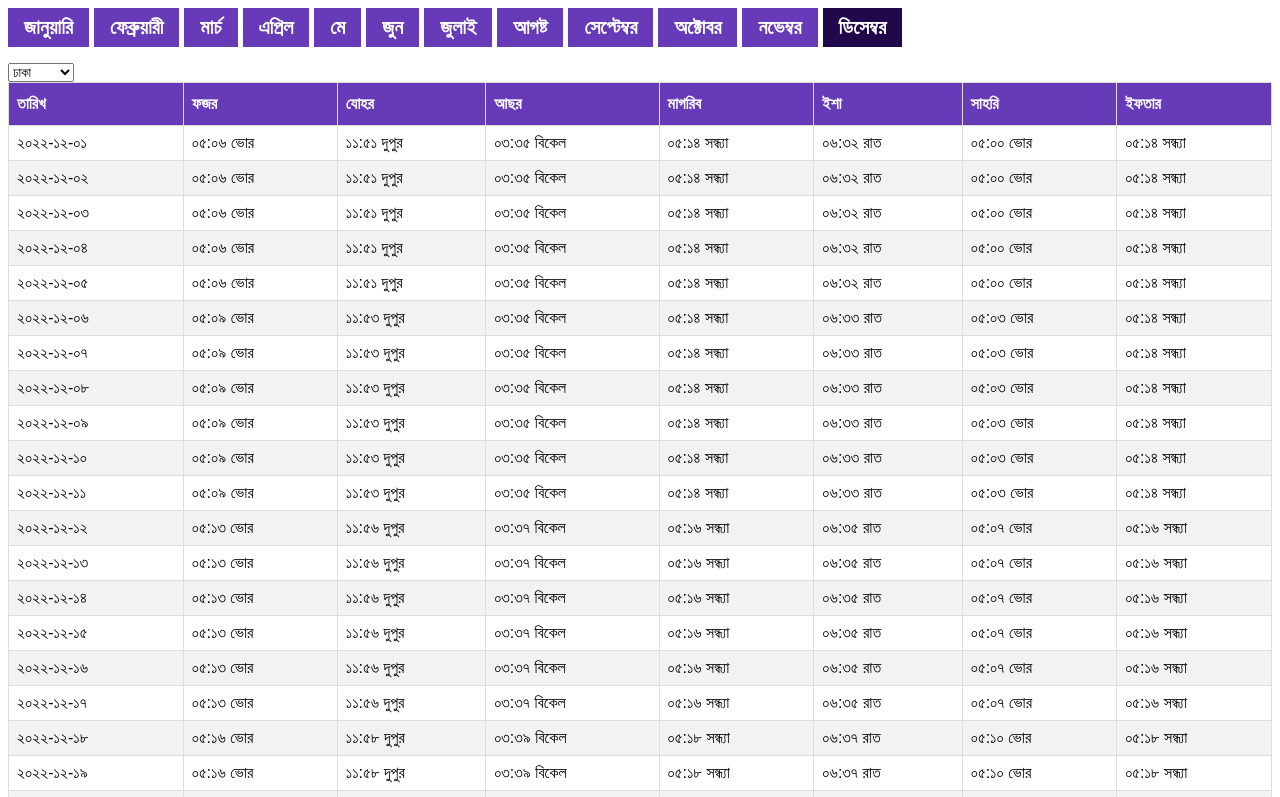
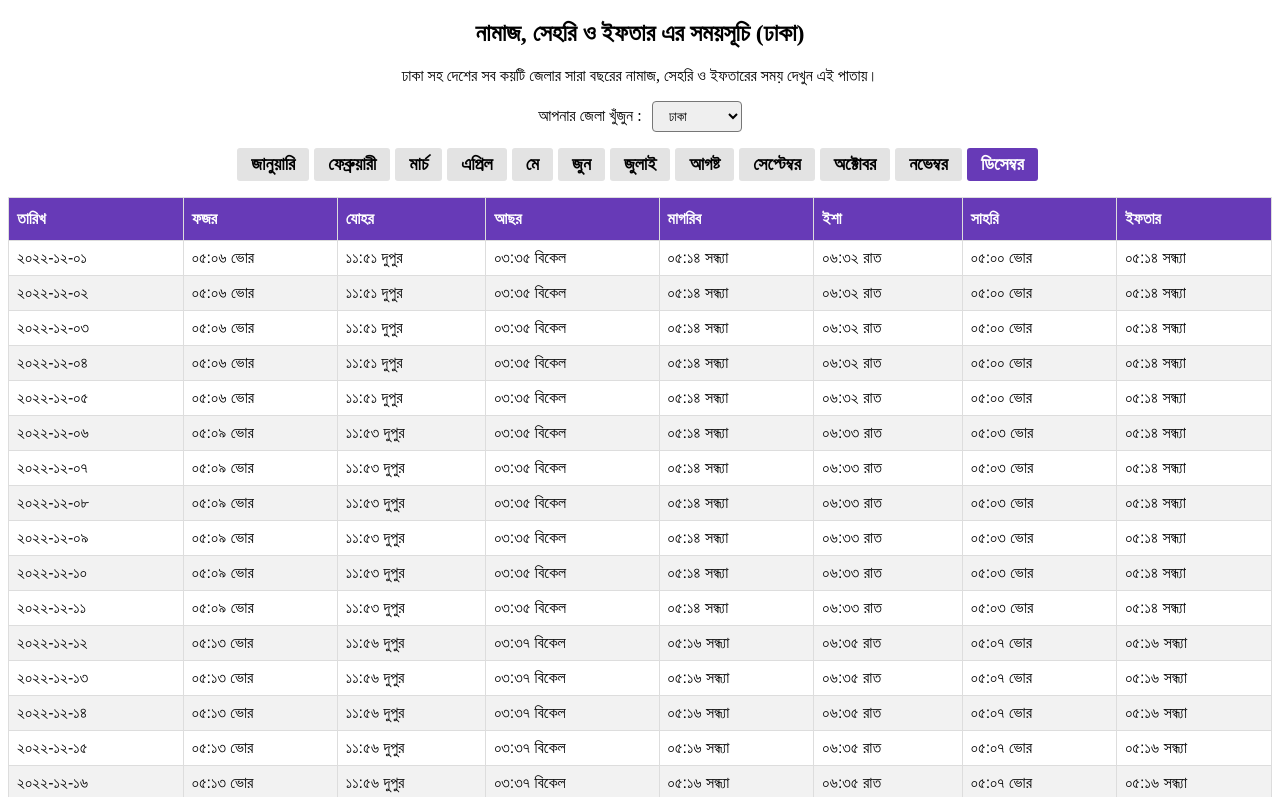
Before and after one commit to shahali007/namaj-time, a plain HTML site: page index.html in a window 1280 px wide. Shown: the top 797 px of the page. Drawn offline with Linux system fonts and the light colour scheme.

Commit message:
updated css

```diff
--- a/app.js
+++ b/app.js
@@ -625,6 +625,115 @@ const allMonth = [
             },
         ],
     },
+
+    {
+        monthName: "October",
+        data: [
+            {
+                Date: "2022-10-01",
+                Fajr: "04:37",
+                Dhuhr: "11:51",
+                Asr: "04:06",
+                Maghrib: "05:49",
+                Isha: "07:02",
+                Sehri: "04:31",
+                Iftar: "05:48",
+            },
+            {
+                Date: "2022-10-02",
+                Fajr: "04:37",
+                Dhuhr: "11:51",
+                Asr: "04:06",
+                Maghrib: "05:49",
+                Isha: "07:02",
+                Sehri: "04:31",
+                Iftar: "05:48",
+            },
+            {
+                Date: "2022-10-03",
+                Fajr: "04:37",
+                Dhuhr: "11:51",
+                Asr: "04:06",
+                Maghrib: "05:49",
+                Isha: "07:02",
+                Sehri: "04:31",
+                Iftar: "05:48",
+            },
+            {
+                Date: "2022-10-04",
+                Fajr: "04:37",
+                Dhuhr: "11:51",
+                Asr: "04:06",
+                Maghrib: "05:49",
+                Isha: "07:02",
+                Sehri: "04:31",
+                Iftar: "05:48",
+            },
+            {
+                Date: "2022-10-05",
+                Fajr: "04:37",
+                Dhuhr: "11:51",
+                Asr: "04:06",
+                Maghrib: "05:49",
+                Isha: "07:02",
+                Sehri: "04:31",
+                Iftar: "05:48",
+            },
+
+            {
+                Date: "2022-10-06",
+                Fajr: "04:39",
+                Dhuhr: "11:50",
+                Asr: "04:02",
+                Maghrib: "05:44",
+                Isha: "06:57",
+                Sehri: "04:33",
+                Iftar: "05:43",
+            },
+            {
+                Date: "2022-10-07",
+                Fajr: "04:39",
+                Dhuhr: "11:50",
+                Asr: "04:02",
+                Maghrib: "05:44",
+                Isha: "06:57",
+                Sehri: "04:33",
+                Iftar: "05:43",
+            },
+            {
+                Date: "2022-10-08",
+                Fajr: "04:39",
+                Dhuhr: "11:50",
+                Asr: "04:02",
+                Maghrib: "05:44",
+                Isha: "06:57",
+                Sehri: "04:33",
+                Iftar: "05:43",
+            },
+            {
+                Date: "2022-10-09",
+                Fajr: "04:39",
+                Dhuhr: "11:50",
+                Asr: "04:02",
+                Maghrib: "05:44",
+                Isha: "06:57",
+                Sehri: "04:33",
+                Iftar: "05:43",
+            },
+            {
+                Date: "2022-10-10",
+                Fajr: "04:39",
+                Dhuhr: "11:50",
+                Asr: "04:02",
+                Maghrib: "05:44",
+                Isha: "06:57",
+                Sehri: "04:33",
+                Iftar: "05:43",
+            },
+
+
+        ],
+    },
 ];
 
 /**
@@ -714,7 +823,7 @@ const districts = {
     Chittagong: {
         name: "Chittagong",
         bnName: "চট্টগ্রাম",
-        addMinute: 4,
+        addMinute: 0,
     },
     Rajshahi: {
         name: "Rajshahi",
@@ -724,22 +833,22 @@ const districts = {
     Khulna: {
         name: "Khulna",
         bnName: "খুলনা",
-        addMinute: 10,
+        addMinute: 1,
     },
     Barishal: {
         name: "Barishal",
         bnName: "বরিশাল",
-        addMinute: 1,
+        addMinute: -2,
     },
     Sylhet: {
         name: "Sylhet",
         bnName: "সিলেট",
-        addMinute: 10,
+        addMinute: 4,
     },
     Rangpur: {
         name: "Rangpur",
         bnName: "রংপুর",
-        addMinute: 2,
+        addMinute: 5,
     },
     Mymensingh: {
         name: "Mymensingh",
@@ -757,6 +866,7 @@ let currentMonthName = bnEnMonthNames[date.getMonth()].enName;
 document.getElementById("dateContainer2").setAttribute("data-month", currentMonthName);
 const allBtn = document.querySelectorAll(".button");
 let container = document.getElementById("dateContainer2");
+let place = document.getElementById("place");
 
 /**
  *
@@ -767,6 +877,7 @@ for (const [key, value] of Object.entries(districts)) {
     let option = document.createElement("option");
     option.value = key;
     option.innerHTML = value.bnName;
+    option.setAttribute("data-banglaname", value.bnName);
     districtSelect.appendChild(option);
 }
 
@@ -889,16 +1000,6 @@ allBtn.forEach((btn) => {
     });
 });
 
-function activeMonthName() {
-    bnEnMonthNames.forEach((month) => {
-        // let button = document.createElement("button");
-        // button.value = month.enName;
-        // button.innerHTML = month.bnName;
-        // button.className = "button";
-        // buttonContainer.appendChild(button);
-    });
-}
-
 /**
  *
  * @param {data of current month} getSingleData
@@ -944,7 +1045,7 @@ function setActiveClass() {
 
     // Active button
     let selectedBtn = document.getElementById(container.dataset.month);
-    selectedBtn.classList.add('active');
+    selectedBtn.classList.add("active");
 }
 
 /**
@@ -954,6 +1055,8 @@ function setActiveClass() {
 districtSelect.addEventListener("change", (e) => {
     // Set data-district attribute in container div
     container.setAttribute("data-district", e.target.value);
+    place.innerHTML = districts[e.target.value].bnName;
+
     // Filter month data
     let getSingleData = allMonth.filter((elem) => {
         // Get data-district value using 'dataset' property
--- a/index.html
+++ b/index.html
@@ -11,11 +11,15 @@
 
     <body>
         <section>
-            <div class="buttonContainer" id="buttonContainer">
-                <!-- <button value="November">নভেম্বর</button>
-                <button value="December">ডিসেম্বর</button> -->
+            <div class="text-center">
+                <h2>নামাজ, সেহরি ও ইফতার এর সময়সূচি (<span id="place">ঢাকা</span>)</h2>
+                <p>ঢাকা সহ দেশের সব কয়টি জেলার সারা বছরের নামাজ, সেহরি ও ইফতারের সময় দেখুন এই পাতায়।</p>
             </div>
-            <select name="districtSelect" id="districtSelect"></select>
+            <div class="districtContainer">
+                আপনার জেলা খুঁজুন :
+                <select name="districtSelect" id="districtSelect"></select>
+            </div>
+            <div class="buttonContainer" id="buttonContainer"></div>
             <div style="overflow-x: auto">
                 <table id="dateContainer">
                     <tbody>
--- a/style.css
+++ b/style.css
@@ -1,5 +1,9 @@
+.text-center {
+    text-align: center;
+}
+
 #dateContainer {
-    font-family: Arial, Helvetica, sans-serif;
+    font-family: Helvetica, Arial, sans-serif;
     border-collapse: collapse;
     width: 100%;
 }
@@ -26,25 +30,41 @@
     color: white;
 }
 
+.districtContainer {
+    display: flex;
+    justify-content: center;
+    margin-bottom: 1rem;
+    margin-top: 1rem;
+    gap: 10px;
+    align-items: center;
+}
+
+.districtContainer select {
+    padding: 6px 12px;
+    border-radius: 4px;
+}
+
 .buttonContainer {
     display: flex;
-    align-items: center;
+    justify-content: center;
     margin-bottom: 1rem;
 }
 
 .buttonContainer button.button {
-    padding: 8px 1rem;
-    background: #673ab7;
-    color: #fff;
-    font-size: 20px;
+    padding: 6px 14px;
+    background: #e3e3e3;
+    color: #000;
+    font-size: 18px;
     border: none;
     font-weight: 700;
     margin-right: 5px;
     cursor: pointer;
+    border-radius: 3px;
 }
 
-.buttonContainer .button.active{
-    background: #20084b;
+.buttonContainer .button.active {
+    background: #673ab7;
+    color: #fff;
 }
 
 #dateContainer tr.active {
```
